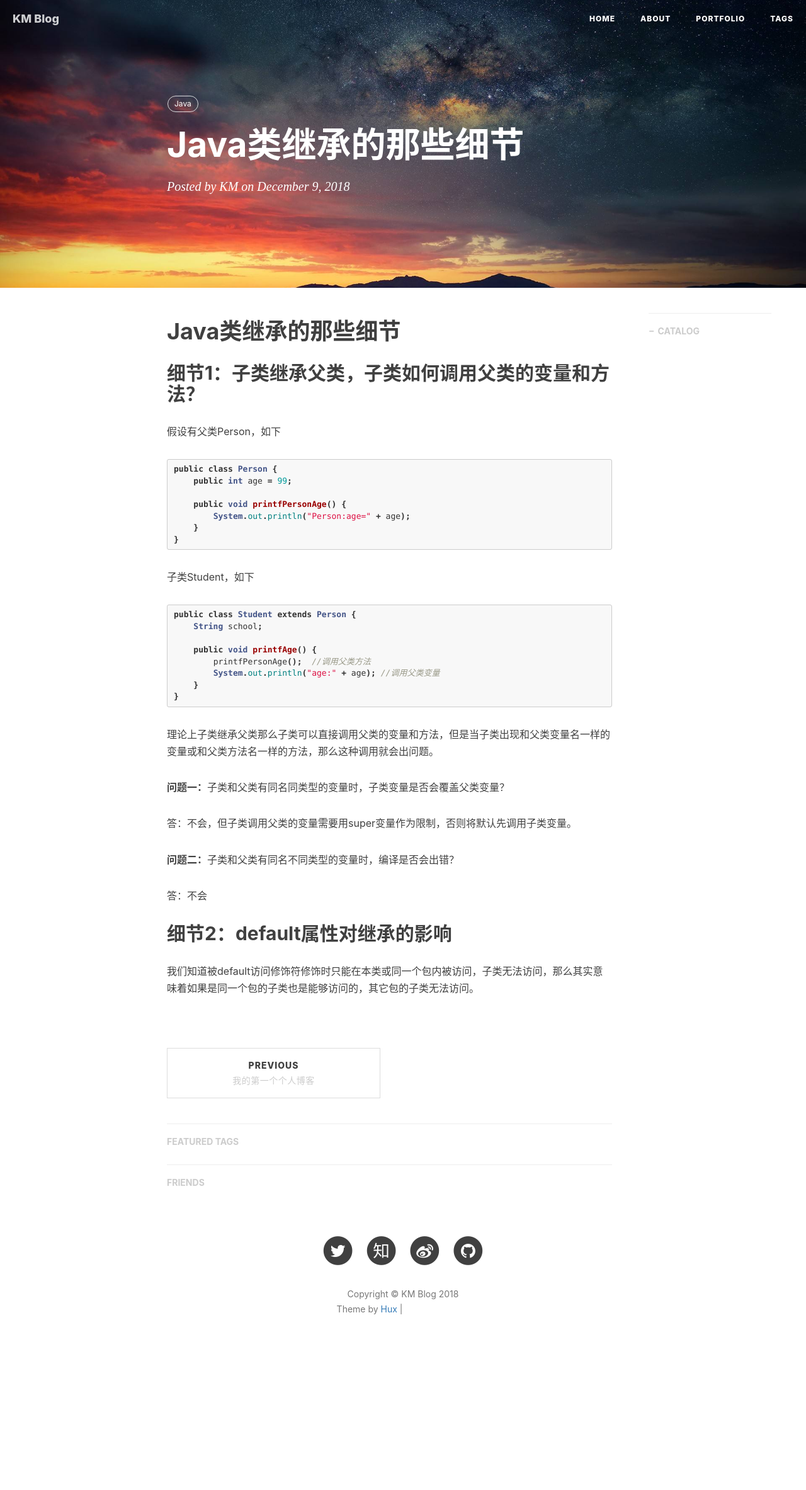
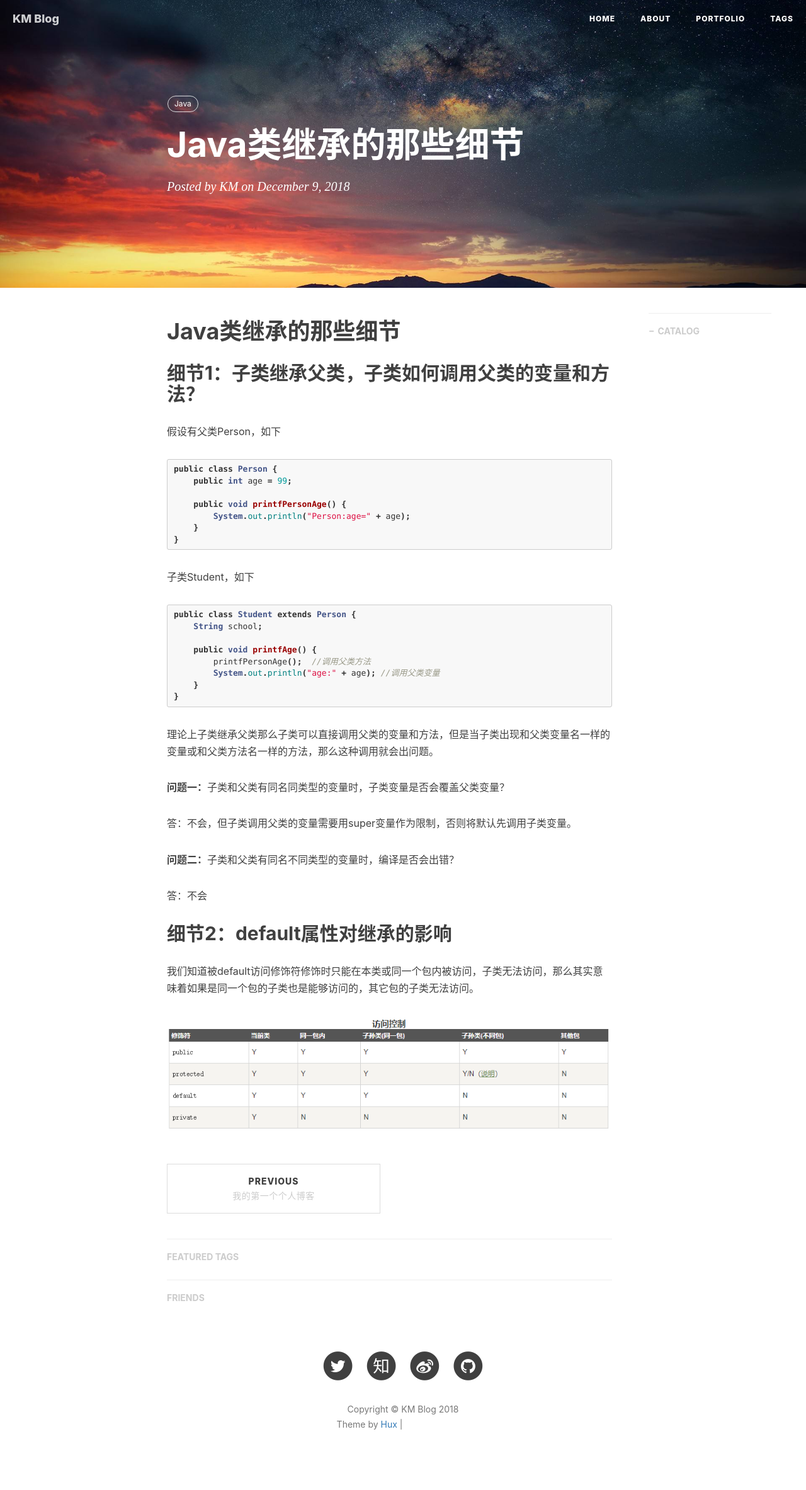
Before and after one commit to kmpro/kmpro.github.io, a Jekyll site: the page built from _posts/2018-12-9-java-inherited-details.markdown, in a window 1280 px wide. Shown: the whole page at 63% size. Built offline with Jekyll 4.4.1, drawn with Linux system fonts in a browser that asks for light colours; nearby versions of some CDN libraries; comment, search, counter and statistics services are not loaded; before the commit the page ends 2183 px from its top, so only the background shows below that; grey boxes are pictures that could not be loaded.

Commit message:
Update 2018-12-9-java-inherited-details.markdown

```diff
--- a/_posts/2018-12-9-java-inherited-details.markdown
+++ b/_posts/2018-12-9-java-inherited-details.markdown
@@ -51,4 +51,4 @@ public class Student extends Person {
 
 我们知道被default访问修饰符修饰时只能在本类或同一个包内被访问，子类无法访问，那么其实意味着如果是同一个包的子类也是能够访问的，其它包的子类无法访问。
 
-![](../img/article-picture/2018-12-9-java-inherited-details-img-1.png)
+![](/img/article-picture/2018-12-9-java-inherited-details-img-1.png)
```
